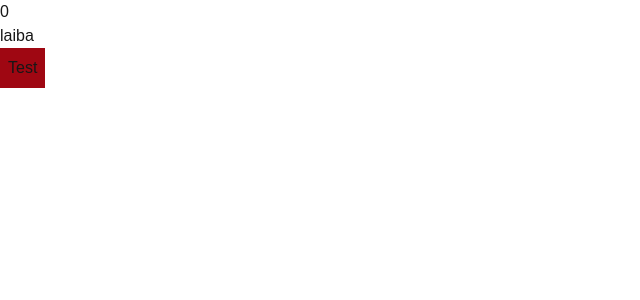
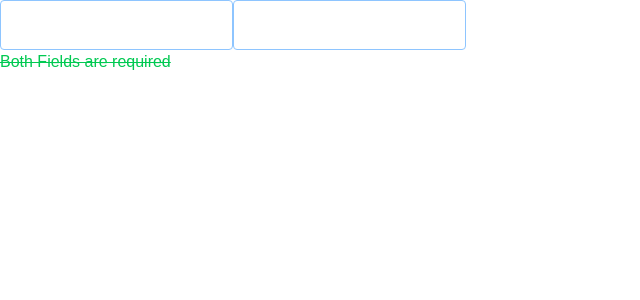
Before and after one commit to laibaranarao3-gif/ajar-web, a Next.js app: page /login in a window 1280 px wide. Shown: the top 300 px of the page, without its empty margins (0-640 px from the left). Built offline with nearby package versions, Linux system fonts and the light colour scheme.

Commit message:
validation

```diff
--- a/app/login/page.tsx
+++ b/app/login/page.tsx
@@ -1,36 +1,43 @@
-'use client';
+"use client";
+import { useState } from "react";
 
-import { useState } from 'react';
-import BSButton from '../components/BSButton';
+export default function UserPage() {
+  const [email, setEmail] = useState("");
+  const [password, setPassword] = useState("");
+  const [passwordfield, setPasswordfield] = useState(true);
+  const [allfield, setAllfield] = useState(false);
 
-export default function LoginPage(){
-  const [number, setNumber] = useState(0);
-  const [name, SetName] = useState('Laiba');
-
-  const names = [ 'laiba', 'malaika', 'areeba', 'maryam', 'Tayyaba', 'Marsad', 'javeria' ];
-
-  function btnClick(n: number){
-    if(number < n){
-      setNumber(number + 1);
-    }
-    else{
-      setNumber(0);
-    }
-    SetName("Maryam");
-    // console.log(number)
+  function changePassword(e: any) {
+    const value = e.target.value;
+    setPassword(value);
+    setPasswordfield(value.length > 8);
   }
 
   return (
-    <main className="bg-white-800">
-      <div>{ number }</div>
+    <main>
+      <input
+        type="text"
+        className="rounded border p-3 text-blue-300"
+        value={email}
+        onChange={(event) => {
+          setEmail(event.target.value);
+        }}
+      />
 
-      {/* <p>{ names.map((newname) => {
-        return <div>{newname}</div>
-      }) }</p> */}
+      <input
+        type="password"
+        className="rounded border p-3 text-blue-300"
+        value={password}
+        onChange={(event) => changePassword(event)}
+      />
 
-      <p>{names[number]}</p>
-
-      <button onClick={() => btnClick(names.length - 1)} className="p-2 bg-red-800 text-white-800">Test</button>
+      <div className="">
+        {allfield ? (
+          <p className="text-red-500">Both Fields are required</p>
+        ) : (
+          <s className="text-green-500">Both Fields are required</s>
+        )}
+      </div>
     </main>
   );
 }
--- a/app/page.tsx
+++ b/app/page.tsx
@@ -1,7 +1,39 @@
-export default function page() {
+"use client";
+import { useState } from "react";
+
+export default function UserPage() {
+  const [email, setEmail] = useState("");
+  const [password, setPassword] = useState("");
+  const [passwordfield, setPasswordfield] = useState(true);
+  const [allfield, setAllfield] = useState(false);
+
+  function changePassword(e: any) {
+    const value = e.target.value;
+    setPassword(value);
+    setPasswordfield(value.length > 8);
+  }
+
   return (
     <main>
-      <h1>Hello World</h1>
+      <input
+        type="text"
+        className="rounded border p-3 text-gray-300"
+        value={email}
+        onChange={(event) => {
+          setEmail(event.target.value);
+        }}
+      />        type="password"
+        className="rounded border p-3 text-gray-300"
+        value={password}
+        onChange={(event) => changePassword(event)}
+
+      <div className="">
+        {allfield ? (
+          <p className="text-red-500">Both Fields are required</p>
+        ) : (
+          <s className="text-green-500">Both Fields are required</s>
+        )}
+      </div>
     </main>
-    );
+  );
 }
```
